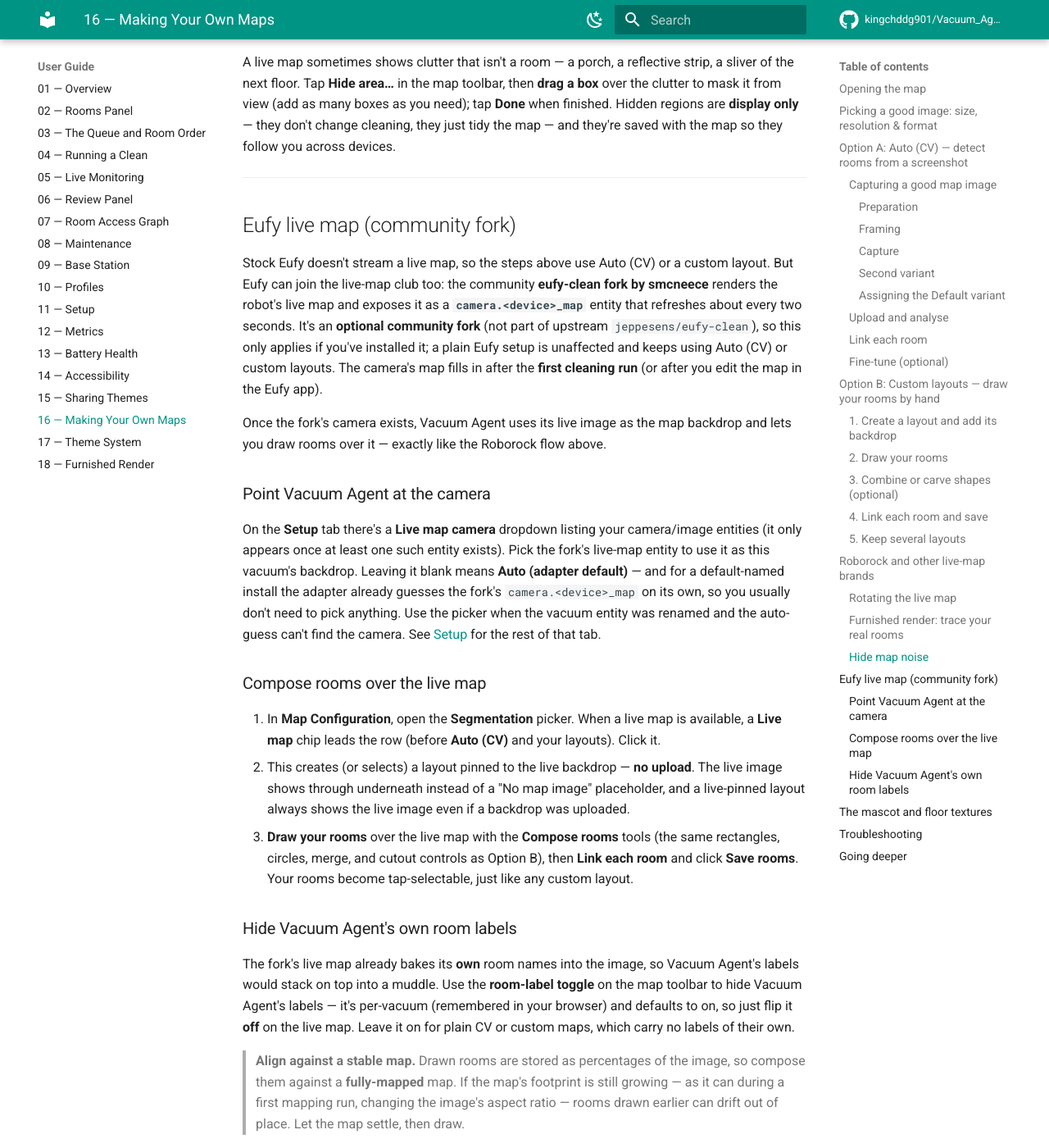
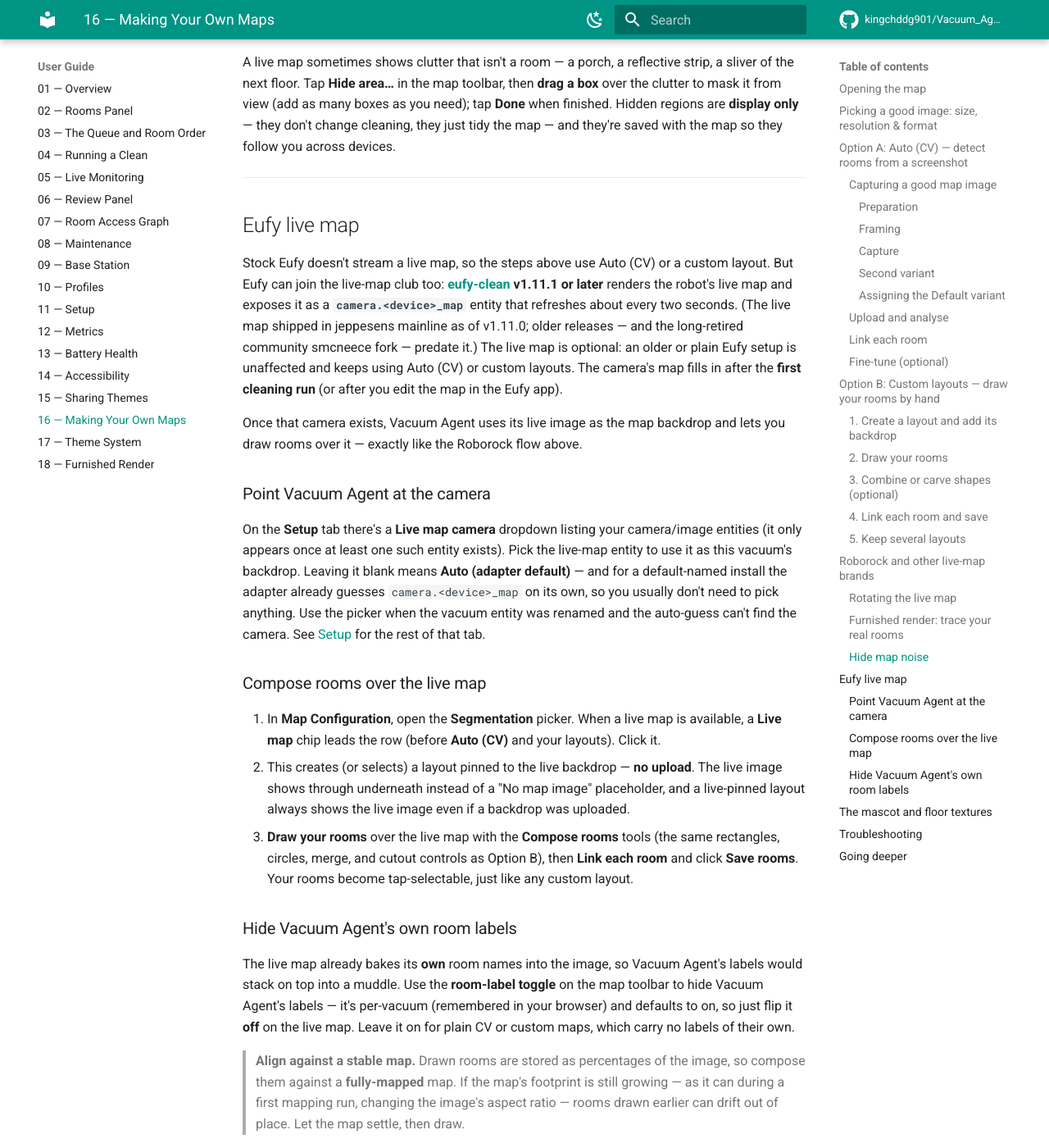
Before and after one commit to kingchddg901/Vacuum_Agent, an MkDocs documentation site: the page built from docs/user-guide/16-making-your-own-maps.md, in a window 1280 px wide and 1400 px high, scrolled down 6607 px. Shown: the whole window at 82% size. Built offline with MkDocs 1.6.1 and Material for MkDocs 9.7.7, drawn with Linux system fonts in a browser that asks for light colours; comment, search, counter and statistics services are not loaded; some of the changed text lies outside the part shown.

Commit message:
docs: retarget Eufy live-map/zone messaging from the smcneece fork to jeppesens v1.11.1+
The live map (jeppesens v1.11.0) and zone clean (v1.11.1, now Latest stable) are
mainline, so Vacuum Agent no longer needs the community smcneece fork. Point the
user docs, dev docs, and code comments at eufy-clean v1.11.1+; rename the
'Eufy live map (community fork)' heading + its anchor and fix the in-page links.
The 'gated downstream on a resolved live map' adapter logic is unchanged.

CHANGELOG history left intact (those entries accurately record what past releases
required). mkdocs build --strict green.

Co-Authored-By: Claude Opus 4.8 (1M context) <noreply@anthropic.com>

```diff
--- a/docs/user-guide/16-making-your-own-maps.md
+++ b/docs/user-guide/16-making-your-own-maps.md
@@ -6,7 +6,7 @@ You have a few ways to put rooms on the map, and you can use more than one on th
 
 - **Auto (CV)** — upload a screenshot of your Eufy app's map and let the integration **detect the rooms for you**. Best when your app map has clean, solid room colours.
 - **Custom layouts** — **draw the rooms yourself** from rectangles and circles on top of any background picture. Best when auto-detection struggles, or when you want a themed map (a blueprint, a solar system, a tree) with rooms exactly where you put them.
-- **Live map** *(Roborock and other live-map brands — and Eufy via a community fork)* — **skip the upload entirely** and draw rooms straight over the map image your vacuum streams. See [Roborock and other live-map brands](#roborock-and-other-live-map-brands) below, and [Eufy live map (community fork)](#eufy-live-map-community-fork) for the Eufy route. On a live map you can also **trace a to-scale render of your real home** over it so the robot drives across your actual furniture — see [Furnished render](18-furnished-render.md).
+- **Live map** *(Roborock and other live-map brands — and Eufy on eufy-clean v1.11.1+)* — **skip the upload entirely** and draw rooms straight over the map image your vacuum streams. See [Roborock and other live-map brands](#roborock-and-other-live-map-brands) below, and [Eufy live map](#eufy-live-map) for the Eufy route. On a live map you can also **trace a to-scale render of your real home** over it so the robot drives across your actual furniture — see [Furnished render](18-furnished-render.md).
 
 > **Not sure which?** Start with Auto (CV) — it's the least work. If the detected rooms come out wrong and won't nudge into shape, switch to a custom layout. Trying a custom layout never destroys your Auto (CV) result; they live side by side.
 
@@ -107,7 +107,7 @@ A custom layout lets you trace rooms onto **any** background image. You can keep
 1. In **Map Configuration**, open the **Segmentation** picker (bottom panel). Click **＋ New**, type a name (e.g. "Tree" or "Blueprint"), and click **Create**. This makes the layout active and switches the map into custom mode.
 2. In the **Custom backdrop** section, click **Upload** and pick your background picture. Every layout has *its own* backdrop — uploading here always applies to the layout you're on.
 
-> Each layout needs its **own** backdrop. With no live map to fall back on (plain Eufy, or any layout with no live image), the map shows "No map image" until you upload one, and you can't save rooms — so do this first. On a live-map brand — or Eufy with the [community fork](#eufy-live-map-community-fork) — you can skip this step and draw over the live map instead; see [Roborock and other live-map brands](#roborock-and-other-live-map-brands).
+> Each layout needs its **own** backdrop. With no live map to fall back on (plain Eufy, or any layout with no live image), the map shows "No map image" until you upload one, and you can't save rooms — so do this first. On a live-map brand — or Eufy on [eufy-clean v1.11.1+](#eufy-live-map) — you can skip this step and draw over the live map instead; see [Roborock and other live-map brands](#roborock-and-other-live-map-brands).
 
 ### 2. Draw your rooms
 
@@ -170,15 +170,15 @@ A live map sometimes shows clutter that isn't a room — a porch, a reflective s
 
 ---
 
-## Eufy live map (community fork)
+## Eufy live map
 
-Stock Eufy doesn't stream a live map, so the steps above use Auto (CV) or a custom layout. But Eufy can join the live-map club too: the community **eufy-clean fork by smcneece** renders the robot's live map and exposes it as a **`camera.<device>_map`** entity that refreshes about every two seconds. It's an **optional community fork** (not part of upstream `jeppesens/eufy-clean`), so this only applies if you've installed it; a plain Eufy setup is unaffected and keeps using Auto (CV) or custom layouts. The camera's map fills in after the **first cleaning run** (or after you edit the map in the Eufy app).
+Stock Eufy doesn't stream a live map, so the steps above use Auto (CV) or a custom layout. But Eufy can join the live-map club too: **[eufy-clean](https://github.com/jeppesens/eufy-clean) v1.11.1 or later** renders the robot's live map and exposes it as a **`camera.<device>_map`** entity that refreshes about every two seconds. (The live map shipped in jeppesens mainline as of v1.11.0; older releases — and the long-retired community smcneece fork — predate it.) The live map is optional: an older or plain Eufy setup is unaffected and keeps using Auto (CV) or custom layouts. The camera's map fills in after the **first cleaning run** (or after you edit the map in the Eufy app).
 
-Once the fork's camera exists, Vacuum Agent uses its live image as the map backdrop and lets you draw rooms over it — exactly like the Roborock flow above.
+Once that camera exists, Vacuum Agent uses its live image as the map backdrop and lets you draw rooms over it — exactly like the Roborock flow above.
 
 ### Point Vacuum Agent at the camera
 
-On the **Setup** tab there's a **Live map camera** dropdown listing your camera/image entities (it only appears once at least one such entity exists). Pick the fork's live-map entity to use it as this vacuum's backdrop. Leaving it blank means **Auto (adapter default)** — and for a default-named install the adapter already guesses the fork's `camera.<device>_map` on its own, so you usually don't need to pick anything. Use the picker when the vacuum entity was renamed and the auto-guess can't find the camera. See [Setup](11-setup.md) for the rest of that tab.
+On the **Setup** tab there's a **Live map camera** dropdown listing your camera/image entities (it only appears once at least one such entity exists). Pick the live-map entity to use it as this vacuum's backdrop. Leaving it blank means **Auto (adapter default)** — and for a default-named install the adapter already guesses `camera.<device>_map` on its own, so you usually don't need to pick anything. Use the picker when the vacuum entity was renamed and the auto-guess can't find the camera. See [Setup](11-setup.md) for the rest of that tab.
 
 ### Compose rooms over the live map
 
@@ -188,7 +188,7 @@ On the **Setup** tab there's a **Live map camera** dropdown listing your camera/
 
 ### Hide Vacuum Agent's own room labels
 
-The fork's live map already bakes its **own** room names into the image, so Vacuum Agent's labels would stack on top into a muddle. Use the **room-label toggle** on the map toolbar to hide Vacuum Agent's labels — it's per-vacuum (remembered in your browser) and defaults to on, so just flip it **off** on the live map. Leave it on for plain CV or custom maps, which carry no labels of their own.
+The live map already bakes its **own** room names into the image, so Vacuum Agent's labels would stack on top into a muddle. Use the **room-label toggle** on the map toolbar to hide Vacuum Agent's labels — it's per-vacuum (remembered in your browser) and defaults to on, so just flip it **off** on the live map. Leave it on for plain CV or custom maps, which carry no labels of their own.
 
 > **Align against a stable map.** Drawn rooms are stored as percentages of the image, so compose them against a **fully-mapped** map. If the map's footprint is still growing — as it can during a first mapping run, changing the image's aspect ratio — rooms drawn earlier can drift out of place. Let the map settle, then draw.
 
@@ -202,7 +202,7 @@ The map view's small toolbar also controls the cosmetic layers:
 - **Mascot toggle** (paw) — hide or show the sprite.
 - **Map textures toggle** (hatched square) — hide or show the floor textures on the map polygons.
 - **Room-card textures toggle** (hatched card) — hide or show the floor textures on the room cards, independently of the map. (This one stays in the toggle row even in list view, so you can flip the cards' textures while you're looking at them.)
-- **Room-label toggle** — hide or show Vacuum Agent's own room-name labels. Defaults to on; it's per-vacuum (remembered in your browser). Flip it **off** on an [Eufy live map](#eufy-live-map-community-fork), where the fork's image already carries its own labels and yours would stack on top.
+- **Room-label toggle** — hide or show Vacuum Agent's own room-name labels. Defaults to on; it's per-vacuum (remembered in your browser). Flip it **off** on an [Eufy live map](#eufy-live-map), where the live map's image already carries its own labels and yours would stack on top.
 - **Rotate** (live-map brands only) — *not* a cosmetic toggle: this turns the **live map** in 90° steps to match your home. The rotation is stored in the backend, so it follows you across devices, and the whole layer — image, room polygons, labels, and mascot — turns together. See [Rotating the live map](#rotating-the-live-map).
 
 You can recolour the map's labels and overlays in the **Theme editor → Map** group.
```
Also changed, not shown: docs/dev/25-eufy-adapter.md (+5 -5 lines), docs/dev/map-state-source.md (+1 -1 lines), docs/user-guide/04-running-a-clean.md (+1 -1 lines), docs/user-guide/11-setup.md (+3 -3 lines), 2 other files.
